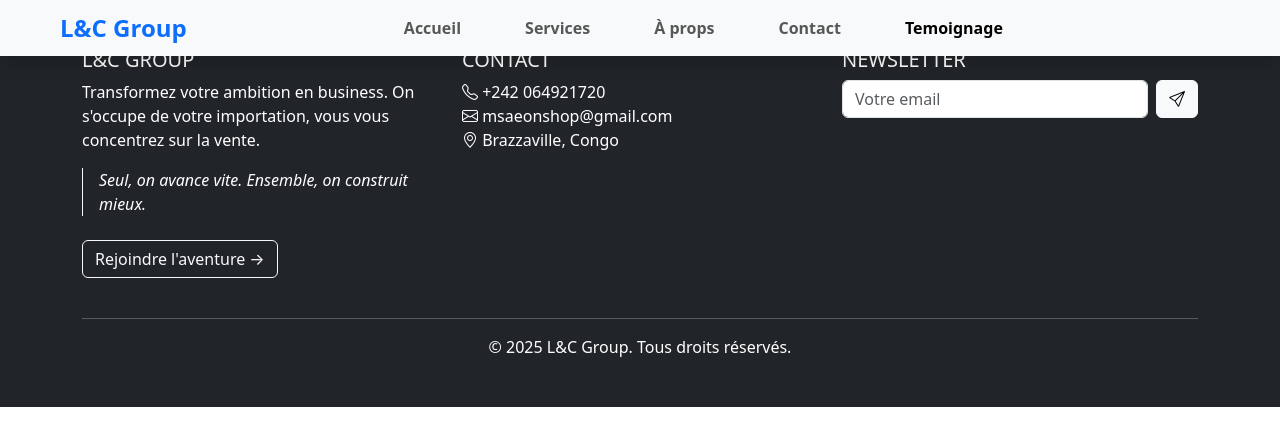
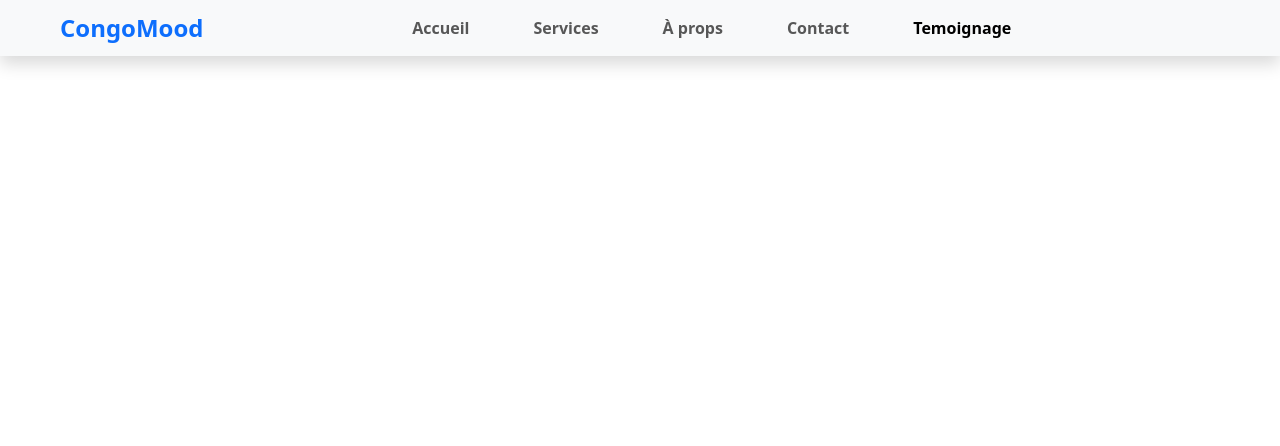
Before and after one commit to Gloire86/Neo, a plain HTML site: page index.html in a window 1280 px wide. Drawn offline with nearby package versions, Linux system fonts and the light colour scheme.

Commit message:
Update and rename temoignage.html to index.html

```diff
--- a/temoignage.html
+++ b/index.html
@@ -51,7 +51,7 @@
     <!-- navbar -->
     <nav class="navbar navbar-expand-lg navbar-light bg-light w-100 px-5 position-fixed z-3 shadow">
         <div class="container-fluid">
-            <a href="#" class=" nav-link fs-4 fw-bold text-primary">L&C Group</a>
+            <a href="#" class=" nav-link fs-4 fw-bold text-primary">CongoMood</a>
             <button class="navbar-toggler" type="button" data-bs-toggle="collapse" data-bs-target="#navbarContent"
                 aria-controls="navbarContent" aria-expanded="false" aria-label="Toggle navigation">
                 <span class="navbar-toggler-icon"></span>
@@ -79,51 +79,6 @@
         </div>
     </nav>
 
-    <!-- footer -->
-
-    <footer class="bg-dark text-white py-5">
-        <div class="container">
-            <div class="row">
-                <!-- L&C GROUP -->
-                <div class="col-md-4 mb-4">
-                    <h5 class="text-uppercase">L&C GROUP</h5>
-                    <p>Transformez votre ambition en business. On s'occupe de votre importation, vous vous concentrez
-                        sur la vente.</p>
-                    <blockquote class="fst-italic border-start border-light ps-3">Seul, on avance vite. Ensemble, on
-                        construit mieux.</blockquote>
-                    <a href="#" class="btn btn-outline-light mt-2">Rejoindre l'aventure →</a>
-                </div>
-
-                <!-- Contact -->
-                <div class="col-md-4 mb-4">
-                    <h5 class="text-uppercase">Contact</h5>
-                    <ul class="list-unstyled">
-                        <li><i class="bi bi-telephone"></i> +242 064921720</li>
-                        <li><i class="bi bi-envelope"></i> msaeonshop@gmail.com</li>
-                        <li><i class="bi bi-geo-alt"></i> Brazzaville, Congo</li>
-                    </ul>
-                </div>
-
-                <!-- Newsletter -->
-                <div class="col-md-4 mb-4">
-                    <h5 class="text-uppercase">Newsletter</h5>
-                    <form class="d-flex">
-                        <input type="email" class="form-control me-2" placeholder="Votre email" required>
-                        <button class="btn btn-light" type="submit"><i class="bi bi-send"></i></button>
-                    </form>
-                </div>
-            </div>
-
-            <hr class="border-light" />
-            <div class="text-center">
-                © 2025 L&C Group. Tous droits réservés.
-            </div>
-        </div>
-    </footer>
-
-
-
-
 
 
     <!-- BODY FIN -->
@@ -136,4 +91,5 @@
 
 </body>
 
+
 </html>
```
